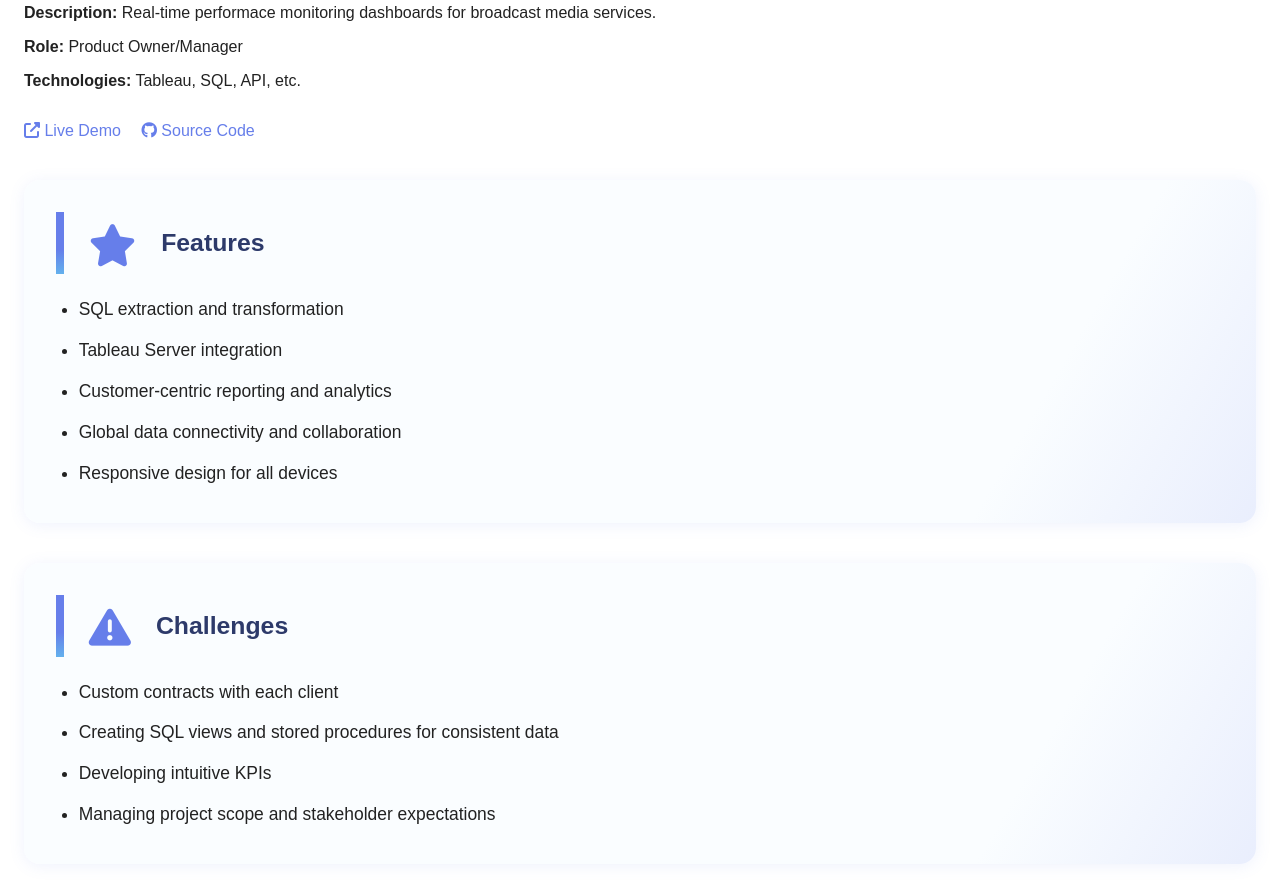
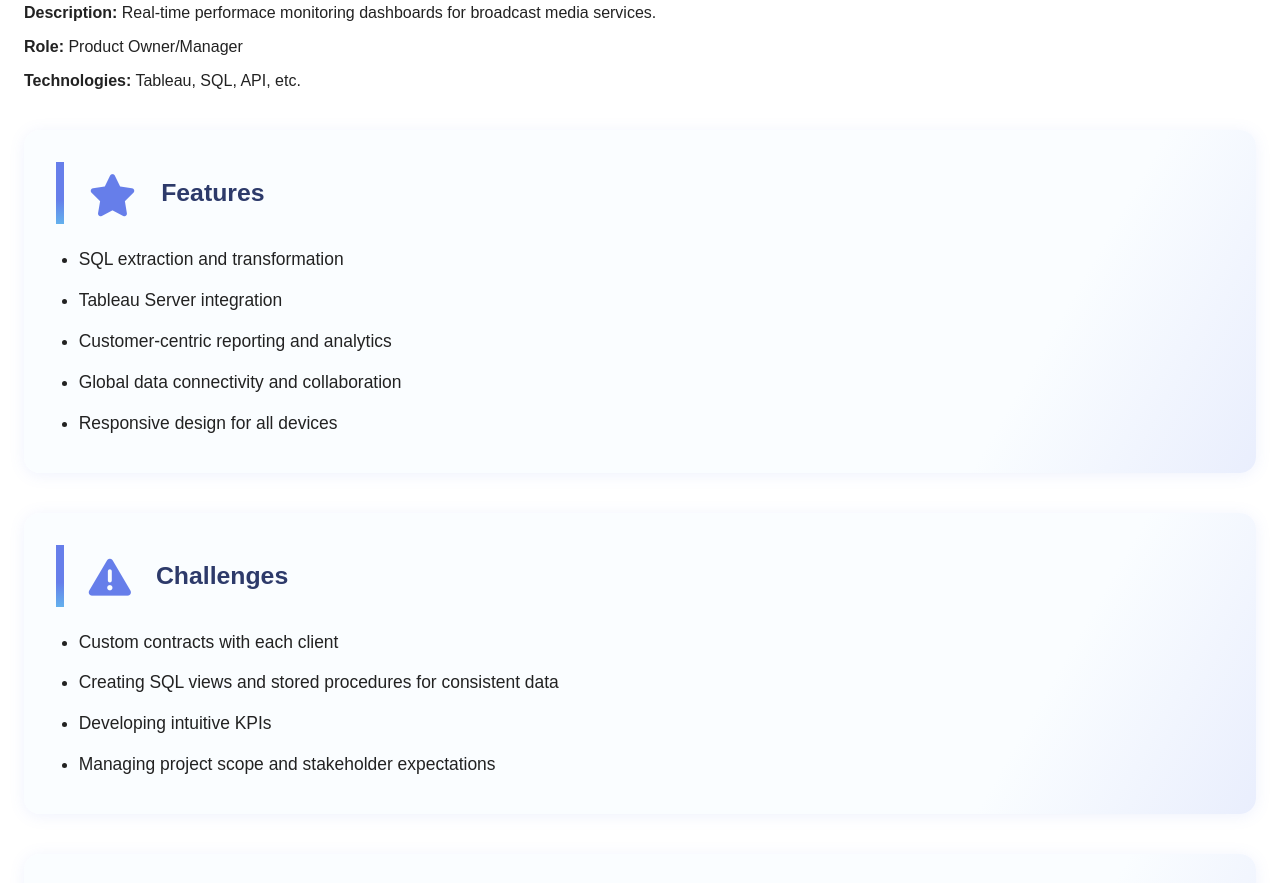
Before and after one commit to haginl1/Portfolio, a plain HTML site: page tableau-project.html in a window 1280 px wide. Shown: the part 880-1763 px from the top of the page. Drawn offline with Linux system fonts and the light colour scheme.

Commit message:
removed contact data except linkedin for security and updated projects

```diff
--- a/tableau-project.html
+++ b/tableau-project.html
@@ -117,6 +117,7 @@
             <img src="images/tableau-NFL.png" alt="Screenshot 1" class="active">
             <img src="images/Tableau-Fanduel.png" alt="Screenshot 2">
             <img src="images/Tableau Fanduel-2.png" alt="Screenshot 3">
+            <img src="images/Tableau-SQL-VIEW.png" alt="Screenshot 4">
 
             <button class="carousel-btn right" onclick="nextSlide()"><i class="fas fa-chevron-right"></i></button>
             <div class="carousel-dots">
@@ -134,8 +135,8 @@
             <p><strong>Technologies:</strong> Tableau, SQL, API, etc.</p>
         </div>
         <div class="project-links">
-            <a href="#" target="_blank"><i class="fas fa-external-link-alt"></i> Live Demo</a>
-            <a href="#" target="_blank"><i class="fab fa-github"></i> Source Code</a>
+            <!-- <a href="#" target="_blank"><i class="fas fa-external-link-alt"></i> Live Demo</a>
+            <a href="#" target="_blank"><i class="fab fa-github"></i> Source Code</a> -->
         </div>
         <!-- New detailed sections -->
         <section class="project-section">
```
